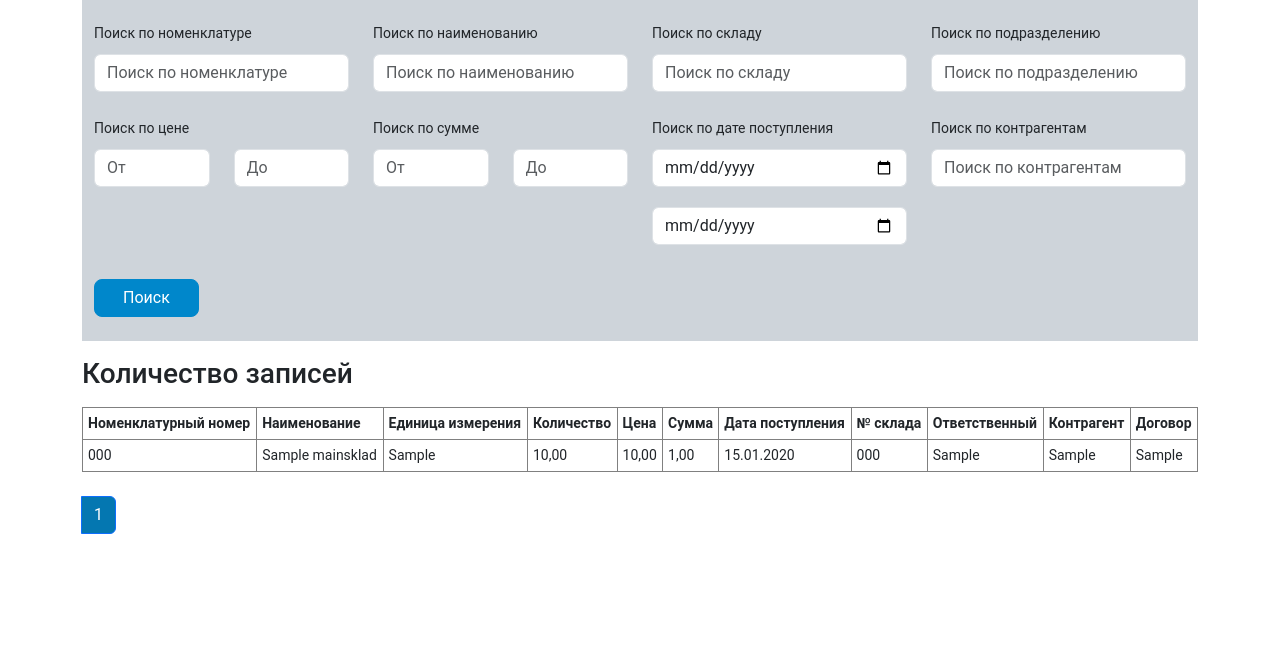
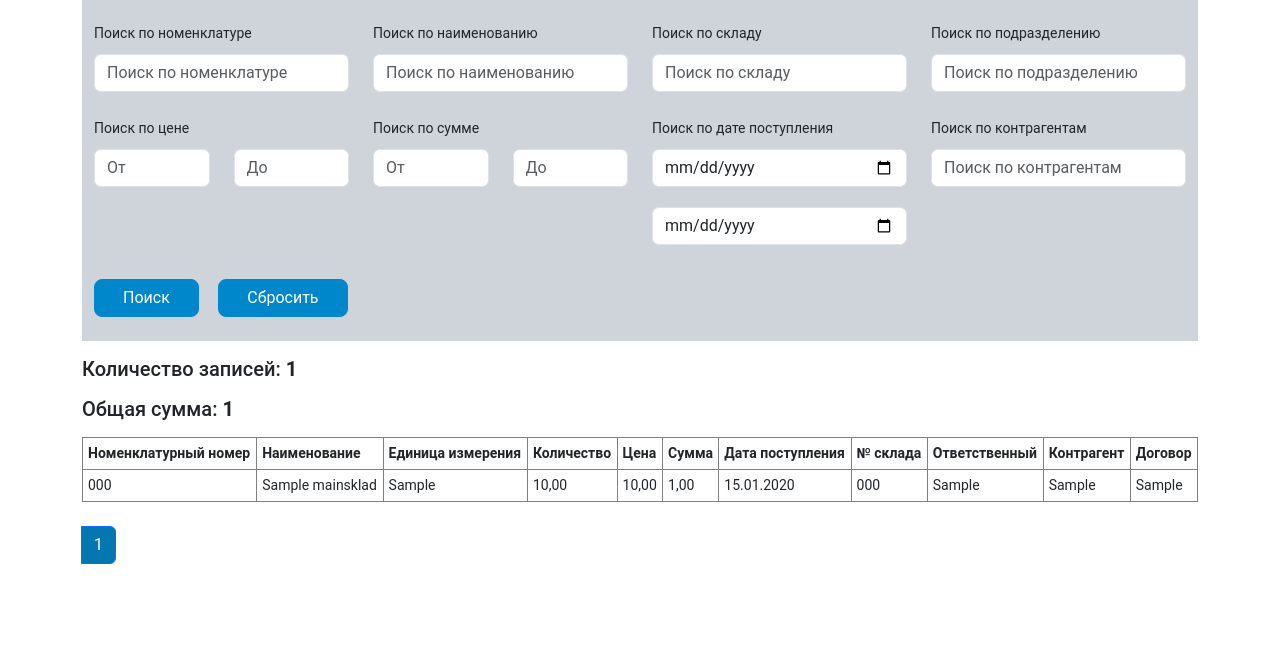
Before and after one commit to Kairat12/maek_measuring, a Django app: page /main_sklad/ in a window 1280 px wide. Shown: the part 76-737 px from the top of the page. Run offline with Django 4.2, Linux system fonts and the light colour scheme; tables that the repository leaves empty hold one stand-in row (values such as "Sample post"); some libraries are stand-ins or nearby versions.

Commit message:
add new search

```diff
--- a/sklad/views.py
+++ b/sklad/views.py
@@ -1,5 +1,6 @@
 from django.contrib.auth.decorators import login_required
 from django.core.paginator import PageNotAnInteger, Paginator, EmptyPage
+from django.db.models import Sum
 from django.shortcuts import render
 
 from sklad.models import MainSklad
@@ -34,6 +35,9 @@ def main_sklad(request):
             else:
                 main_sklads = main_sklads.filter(**{field: value})
 
+    main_sklads_count = len(main_sklads)
+    main_sklads_sum = main_sklads.aggregate(sum=Sum('sum'))
+
     items_per_page = 60
 
     paginator = Paginator(main_sklads, items_per_page)
@@ -47,4 +51,9 @@ def main_sklad(request):
     except EmptyPage:
         main_sklads = paginator.page(paginator.num_pages)
 
-    return render(request, 'main_sklad.html', {'main_sklads': main_sklads})
+
+
+    return render(request, 'main_sklad.html', {'main_sklads': main_sklads,
+                                               'main_sklads_count': main_sklads_count,
+                                               'main_sklads_sum': main_sklads_sum,
+                                               })
--- a/templates/main_sklad.html
+++ b/templates/main_sklad.html
@@ -74,14 +74,16 @@
                                value="{{ request.GET.contractor }}">
                     </div>
                     <div class="w-100 mt-2">
-                        <button type="submit" class="btn btn-primary">Поиск</button>
+                        <button type="submit" class="btn btn-primary me-3">Поиск</button>
+                        <button id="form-clear-btn" class="btn btn-primary "><a href="{% url 'sklad:main_sklad' %}" class="text-white">Сбросить</a></button>
                     </div>
                 </div>
             </form>
 
             {% if main_sklads %}
-                <div class="h3">
-                    <p>Количество записей {{ main_sklads.count }} </p>
+                <div class="h5">
+                    <p>Количество записей: <b>{{ main_sklads_count }}</b> </p>
+                    <p>Общая сумма: <b>{{ main_sklads_sum.sum|intcomma }}</b> </p>
                 </div>
                 <table class="table-bordered" id="productsTable">
                     <thead>
```
